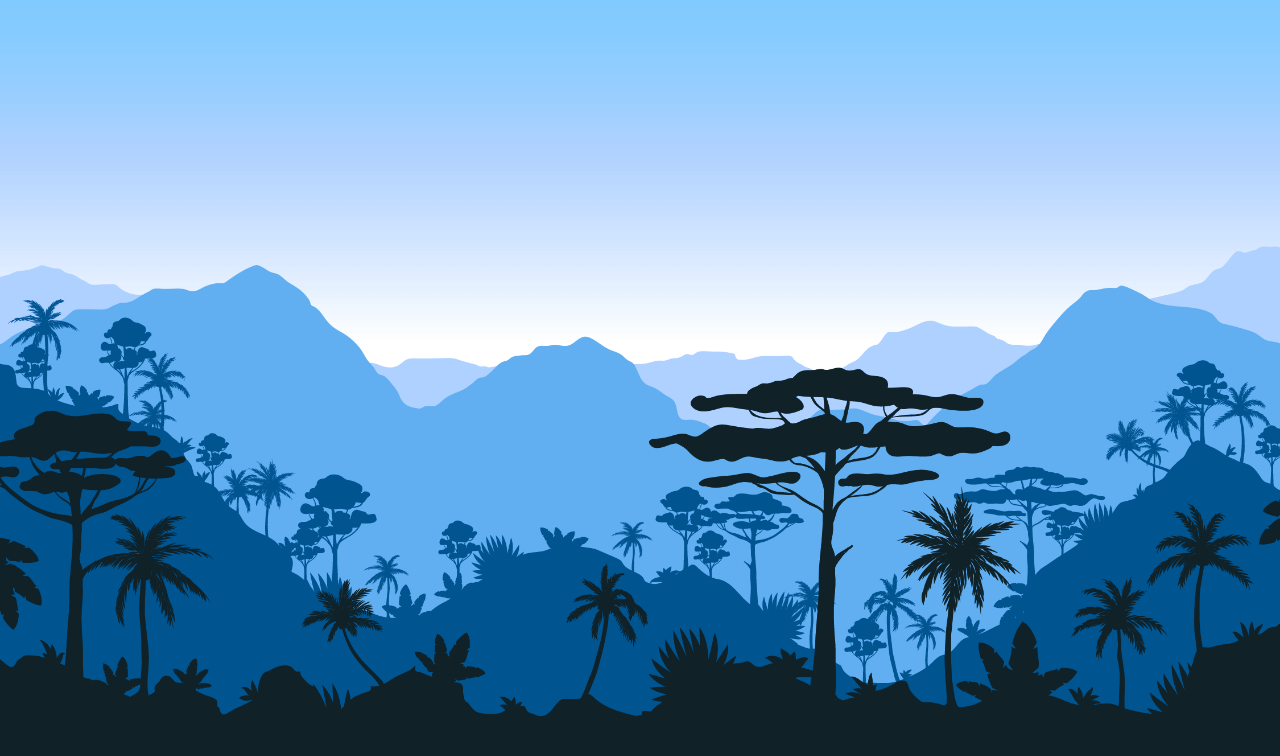
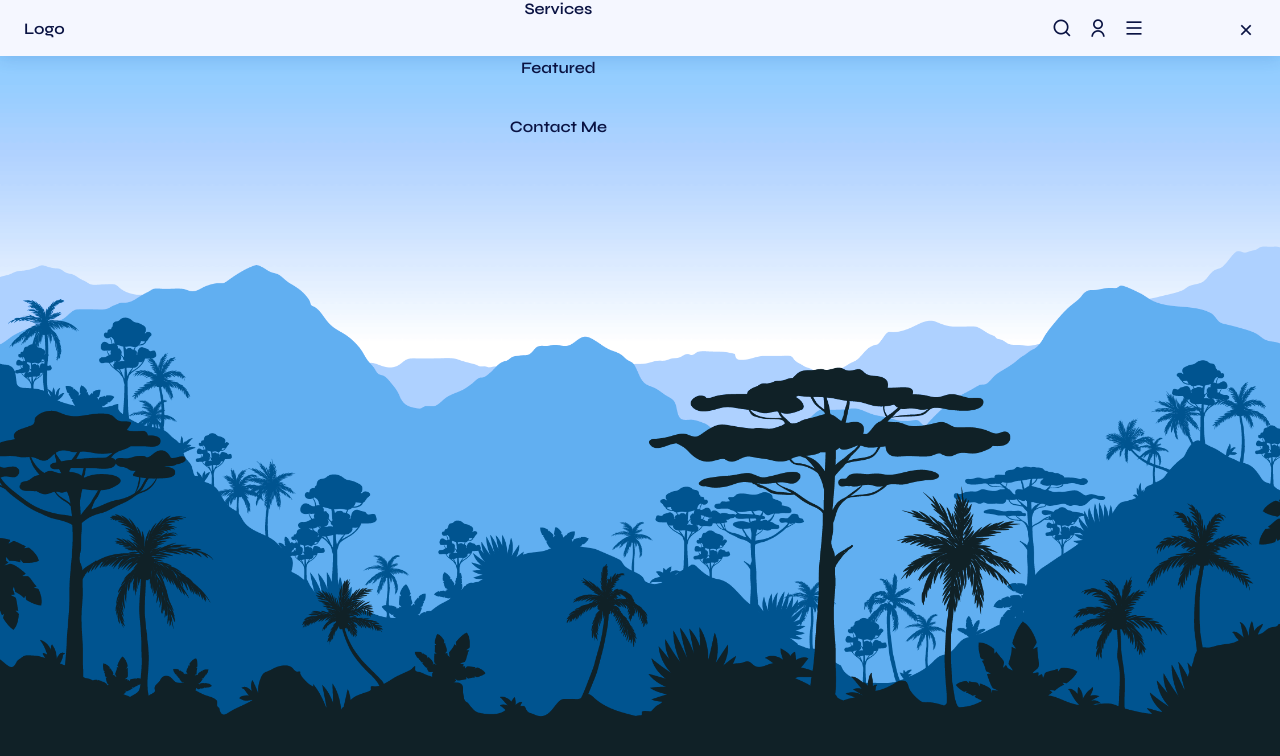
Before and after one commit to shippc/Prime-Hairs, a plain HTML site: page frontend/index.html in a window 1280 px wide. Drawn offline with nearby package versions, Linux system fonts and the light colour scheme.

Commit message:
Header and Nav

```diff
--- a/frontend/assets/css/style.css
+++ b/frontend/assets/css/style.css
@@ -105,12 +105,87 @@ img {
 
 /*=============== HEADER & NAV ===============*/
 
+.header {
+  position: fixed;
+  top: 0;
+  left: 0;
+  width: 100%;
+  background-color: var(--body-color);
+  box-shadow: 0 2px 16px hsla(230, 75%, 32%, .15);
+  z-index: var(--z-fixed);
+}
+
+.nav {
+  height: var(--header-height);
+  display: flex;
+  justify-content: space-between;
+  align-items: center;
+}
+
+.nav-logo {
+  color: var(--title-color);
+  font-weight: var(--font-semi-bold);
+  transition: color .4s;
+}
+
+.nav-actions {
+  display: flex;
+  align-items: center;
+  column-gap: 1rem;
+}
+
+.nav-search,
+.nav-login,
+.nav-toggle,
+.nav-close {
+  font-size: 1.25rem;
+  color: var(--title-color);
+  cursor: pointer;
+  transition: color .4s;
+}
+
+:is(.nav-logo, .nav-search, .nav-login, .nav-toggle, .nav-link):hover {
+  color: var(--first-color);
+}
+
 
 /* Navigation for mobile devices */
+@media screen and (max-width: 1023px) {
+  .nav-menu {
+    position: fixed;
+    top: -100%;
+    left: 0;
+    background-color: var(--body-color);
+    box-shadow: 0 8px 16px hsla(230, 75%, 32%, .15);
+    width: 100%;
+    padding-block: 4.5rem 4rem;
+    transition: top .4s;
+  }
+}
 
+.nav-list {
+  display: flex;
+  flex-direction: column;
+  row-gap: 2.5rem;
+  text-align: center;
+}
+
+.nav-link {
+  color: var(--title-color);
+  font-weight: var(--font-semi-bold);
+  transition: color .4s;
+}
+
+.nav-close {
+  position: absolute;
+  top: 1.15rem;
+  right: 1.5rem;
+}
 
 /* Show menu */
-
+.show-menu {
+  top: 0;
+}
 
 /*=============== SEARCH ===============*/
 
--- a/frontend/assets/js/main.js
+++ b/frontend/assets/js/main.js
@@ -0,0 +1,31 @@
+/* SHOW MENU */
+const navMenu = document.getElementById('nav-menu'),
+    navToggle = document.getElementById('nav-toggle'),
+    navClose = document.getElementById('nav-close')
+
+/* Menu show */
+navToggle.addEventListener('click', () => {
+    navMenu.classList.add('show-menu')
+})
+
+/* Menu hidden */
+navClose.addEventListener('click', () =>{
+    navMenu.classList.remove('show-menu')
+ })
+
+/* SEARCH */
+
+
+/* Search show */
+
+
+/* Search hidden */
+
+
+/* LOGIN */
+
+
+/* Login show */
+
+
+/* Login hidden */
--- a/frontend/index.html
+++ b/frontend/index.html
@@ -18,7 +18,48 @@
 <body>
     <!-- HEADER -->
     <header class="header" id="header">
+        <nav class="nav container">
+            <a href="#" class="nav-logo">Logo</a>
+            <div class="nav-menu" id="nav-menu">
+                <ul class="nav-list">
+                    <li class="nav-item">
+                        <a href="#" class="nav-link">Home</a>
+                    </li>
+                    <li class="nav-item">
+                        <a href="#" class="nav-link">About Us</a>
+                    </li>
+                    <li class="nav-item">
+                        <a href="#" class="nav-link">Services</a>
+                    </li>
+                    <li class="nav-item">
+                        <a href="#" class="nav-link">Featured</a>
+                    </li>
+                    <li class="nav-item">
+                        <a href="#" class="nav-link">Contact Me</a>
+                    </li>
+                    <li class="nav-item">
+                        <a href="#" class="nav-link"></a>
+                    </li>
+                </ul>
 
+                <!-- Close Button -->
+                <div class="nav-close" id="nav-close">
+                    <i class="ri-close-line"></i>
+                </div>
+            </div>
+
+            <div class="nav-actions">
+                <!-- Search Button -->
+                <i class="ri-search-line nav-search" id="search-btn"></i>
+
+                <!-- Login Button -->
+                <i class="ri-user-line nav-login" id="login-btn"></i>
+
+                <div class="nav-toggle" id="nav-toggle">
+                    <i class="ri-menu-line"></i>
+                </div>
+            </div>
+        </nav>
     </header>
 
     <!-- SEARCH -->
@@ -33,7 +74,7 @@
 
     <!-- MAIN -->
     <main class="main">
-        <img src="assets/img/bg-image.png" alt="image was not found" class="main-bg">
+        <img src="assets/img/bg-image.png" alt="this image was not found" class="main-bg">
     </main>
     <!-- MAIN JS -->
     <script src="assets/js/main.js"></script>
```
Lines whose indentation alone changed are shown as unchanged.
